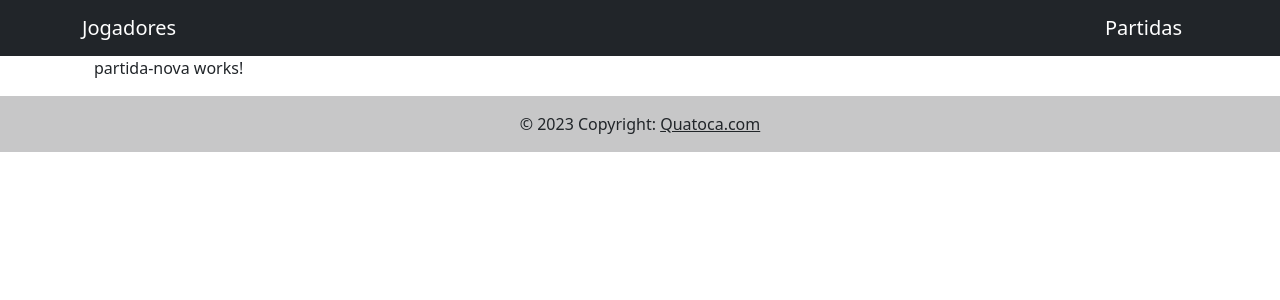
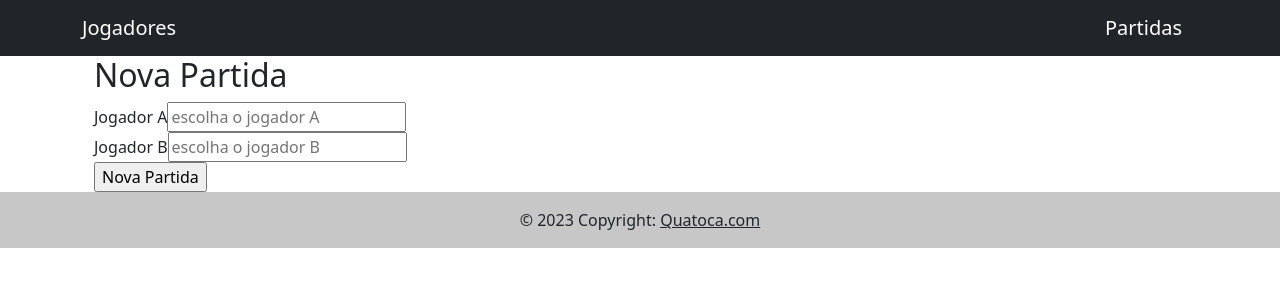
Before and after one commit to equaglia/partida-tm, an Angular app: page /partidas/nova in a window 1280 px wide. Shown: the top 300 px of the page. Built offline with nearby package versions, Linux system fonts and the light colour scheme.

Commit message:
Início partida nova

```diff
--- a/src/app/components/jogador-form/jogador-form.component.html
+++ b/src/app/components/jogador-form/jogador-form.component.html
@@ -1,4 +1,4 @@
-<form (ngSubmit)="submit()" [formGroup]="momentForm" #formDir="ngForm">
+<form (ngSubmit)="submit()" [formGroup]="jogadorForm" #formDir="ngForm">
   <div class="form-group">
     <label for="nome">Nome</label>
     <input
@@ -41,9 +41,9 @@
       <p *ngIf="categoria.errors?.['required']">Categoria deve ser A, B, C, D</p>
     </div>
   </div>
-  <div class="form-group">
+<!--   <div class="form-group">
     <label for="image">Coloque a foto</label>
     <input type="file" (change)="onFileSelected($event)" />
-  </div>
+  </div> -->
   <input type="submit" value="{{ btnText }}" />
 </form>
--- a/src/app/components/jogador-form/jogador-form.component.ts
+++ b/src/app/components/jogador-form/jogador-form.component.ts
@@ -11,12 +11,12 @@ import { JogadorService } from 'src/app/services/jogador.service';
 export class JogadorFormComponent implements OnInit {
   @Output() onSubmit = new EventEmitter<Jogador>();
   @Input() btnText!: string;
-  momentForm!: FormGroup;
+  jogadorForm!: FormGroup;
 
   constructor(private jogadorService: JogadorService) {}
 
   ngOnInit(): void {
-    this.momentForm = new FormGroup({
+    this.jogadorForm = new FormGroup({
       nome: new FormControl('', [Validators.required]),
       sobrenome: new FormControl('', [Validators.required]),
       categoria: new FormControl('', [Validators.required]),
@@ -24,27 +24,27 @@ export class JogadorFormComponent implements OnInit {
   }
 
   get nome() {
-    return this.momentForm.get('nome')!;
+    return this.jogadorForm.get('nome')!;
   }
   get sobrenome() {
-    return this.momentForm.get('sobrenome')!;
+    return this.jogadorForm.get('sobrenome')!;
   }
   get categoria() {
-    return this.momentForm.get('categoria')!;
+    return this.jogadorForm.get('categoria')!;
   }
 
   submit() {
-    if (this.momentForm.invalid) {
+    if (this.jogadorForm.invalid) {
       return;
     }
-    console.log(this.momentForm.value);
+    console.log(this.jogadorForm.value);
 
-    this.onSubmit.emit(this.momentForm.value);
+    this.onSubmit.emit(this.jogadorForm.value);
   }
 
   onFileSelected(event: any) {
     const file: File = event.target.files[0];
 
-    this.momentForm.patchValue({ image: file });
+    this.jogadorForm.patchValue({ image: file });
   }
 }
--- a/src/app/components/partida-form/partida-form.component.html
+++ b/src/app/components/partida-form/partida-form.component.html
@@ -1 +1,27 @@
-<p>partida-form works!</p>
+<form (ngSubmit)="submit()" [formGroup]="adversariosForm" #formDir="ngForm">
+    <div class="form-group">
+        <label for="jogadorA">Jogador A</label>
+        <input
+          type="number"
+          placeholder="escolha o jogador A"
+          formControlName="jogadorA"
+          required
+        />
+        <div *ngIf="jogadorA.invalid && formDir.submitted" class="validation-error">
+          <p *ngIf="jogadorA.errors?.['required']">O jogadorA é obrigatório</p>
+        </div>
+      </div>
+      <div class="form-group">
+        <label for="jogadorB">Jogador B</label>
+        <input
+          type="number"
+          placeholder="escolha o jogador B"
+          formControlName="jogadorB"
+          required
+        />
+        <div *ngIf="jogadorB.invalid && formDir.submitted" class="validation-error">
+          <p *ngIf="jogadorB.errors?.['required']">O jogadorB é obrigatório</p>
+        </div>
+      </div>
+      <input type="submit" value="{{ btnText }}" />
+    </form>
--- a/src/app/components/partida-form/partida-form.component.ts
+++ b/src/app/components/partida-form/partida-form.component.ts
@@ -1,15 +1,38 @@
-import { Component, OnInit } from '@angular/core';
+import { PartidaService } from './../../services/partida.service';
+import { FormGroup, Validators, FormControl } from '@angular/forms';
+import { Component, OnInit, Output, EventEmitter, Input } from '@angular/core';
 
 @Component({
   selector: 'app-partida-form',
   templateUrl: './partida-form.component.html',
-  styleUrls: ['./partida-form.component.css']
+  styleUrls: ['./partida-form.component.css'],
 })
 export class PartidaFormComponent implements OnInit {
+  @Output() onSubmit = new EventEmitter<FormGroup>();
+  @Input() btnText!: string;
+  adversariosForm!: FormGroup;
 
-  constructor() { }
+  constructor(private partidaService: PartidaService) {}
 
   ngOnInit(): void {
+    this.adversariosForm = new FormGroup({
+      jogadorA: new FormControl('', [Validators.required]),
+      jogadorB: new FormControl('', [Validators.required]),
+    });
   }
 
+  get jogadorA() {
+    return this.adversariosForm.get('jogadorA')!;
+  }
+
+  get jogadorB() {
+    return this.adversariosForm.get('jogadorB')!;
+  }
+
+  submit() {
+    if (this.adversariosForm.invalid) {
+      return;
+    }
+    this.onSubmit.emit(this.adversariosForm);
+  }
 }
--- /dev/null
+++ b/src/app/models/adversarios.ts
@@ -0,0 +1,5 @@
+
+export interface Adversarios {
+  idA: number;
+  idB: number;
+}
--- a/src/app/pages/partida-nova/partida-nova.component.html
+++ b/src/app/pages/partida-nova/partida-nova.component.html
@@ -1 +1,5 @@
-<p>partida-nova works!</p>
+<h2>Nova <span>Partida</span></h2>
+<app-partida-form
+  [btnText]="btnText"
+  (onSubmit)="createHandler($event)"
+></app-partida-form>
--- a/src/app/pages/partida-nova/partida-nova.component.ts
+++ b/src/app/pages/partida-nova/partida-nova.component.ts
@@ -1,15 +1,20 @@
+import { FormGroup } from '@angular/forms';
+import { PartidaService } from './../../services/partida.service';
 import { Component, OnInit } from '@angular/core';
 
 @Component({
   selector: 'app-partida-nova',
   templateUrl: './partida-nova.component.html',
-  styleUrls: ['./partida-nova.component.css']
+  styleUrls: ['./partida-nova.component.css'],
 })
 export class PartidaNovaComponent implements OnInit {
+  btnText = 'Nova Partida';
 
-  constructor() { }
+  constructor(private partidaService: PartidaService) {}
 
-  ngOnInit(): void {
+  ngOnInit(): void {}
+
+  async createHandler(adversarios: FormGroup) {
+    this.partidaService.createPartida(adversarios);
   }
-
 }
--- a/src/app/services/partida.service.ts
+++ b/src/app/services/partida.service.ts
@@ -1,3 +1,4 @@
+import { FormGroup } from '@angular/forms';
 import { environment } from './../../environments/environment';
 import { HttpClient } from '@angular/common/http';
 import { Observable, catchError, of } from 'rxjs';
@@ -18,9 +19,17 @@ export class PartidaService {
     return this.http.get<Partida[]>(this.apiUrl);
   }
 
-  createPartida(id_a: number, id_b: number) {
+  createPartida(adversarios: FormGroup) {
+    console.log(adversarios.value);
     this.http
-      .post<Partida>(`${this.apiUrl}`+'/'+`${id_a}`+'/'+`${id_b}`, {})
+      .post<any>(
+        `${this.apiUrl}` +
+          '/' +
+          `${adversarios.controls['jogadorA'].value!}` +
+          '/' +
+          `${adversarios.controls['jogadorB'].value!}`,
+        {}
+      )
       .pipe(
         catchError((error: any, caught: Observable<any>): Observable<any> => {
           this.errorMessage = error.message;
@@ -29,15 +38,6 @@ export class PartidaService {
         })
       )
       .subscribe();
-    console.log(
-      'criou partida ' /* +
-        partida.jogadores[0] +
-        ' ' +
-        partida.gamesVencidosA +
-        ' X ' +
-        partida.gamesVencidosB +
-        ' ' +
-        partida.jogadores[1] */
-    );
+    console.log('criou partida ');
   }
 }
```
Also changed, not shown: src/app/services/global-http-interceptor.service.ts (deleted, +0 -23 lines), 1 other file (tests, documents, lock files or other folders).
